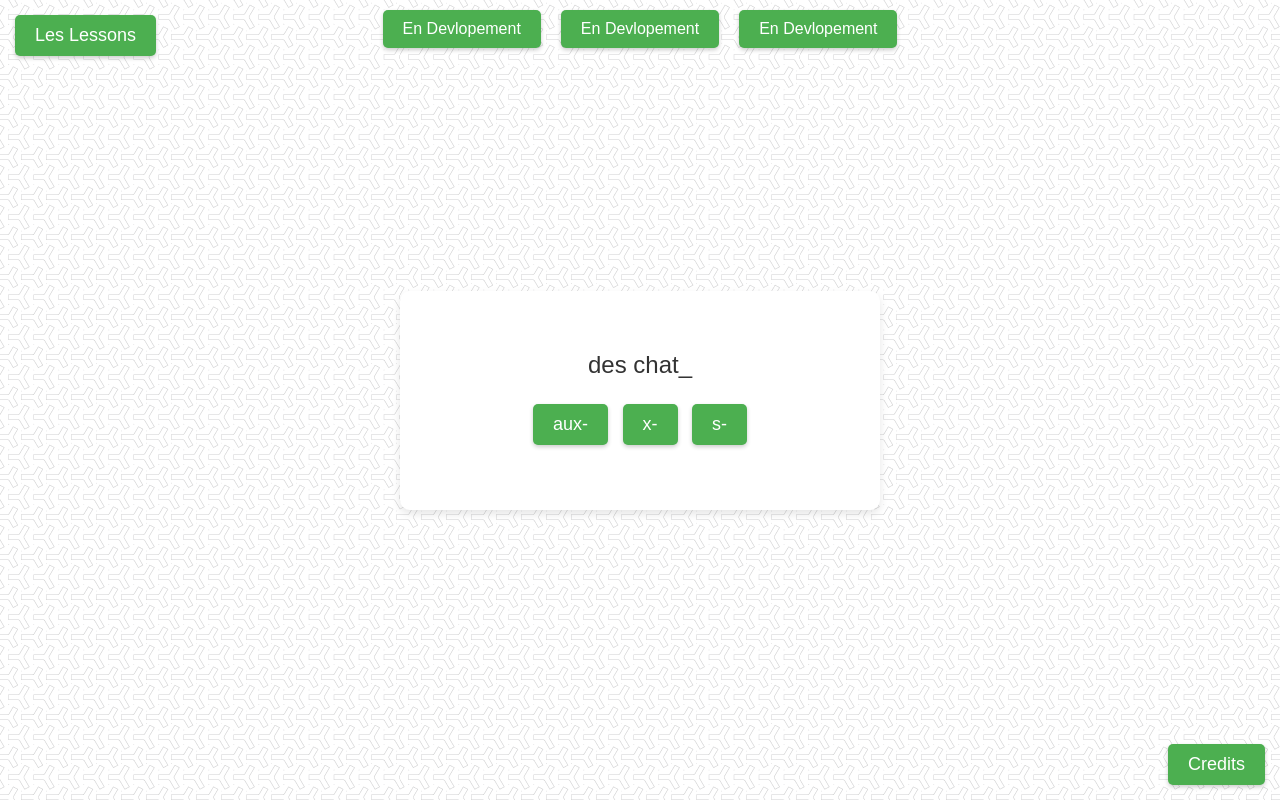
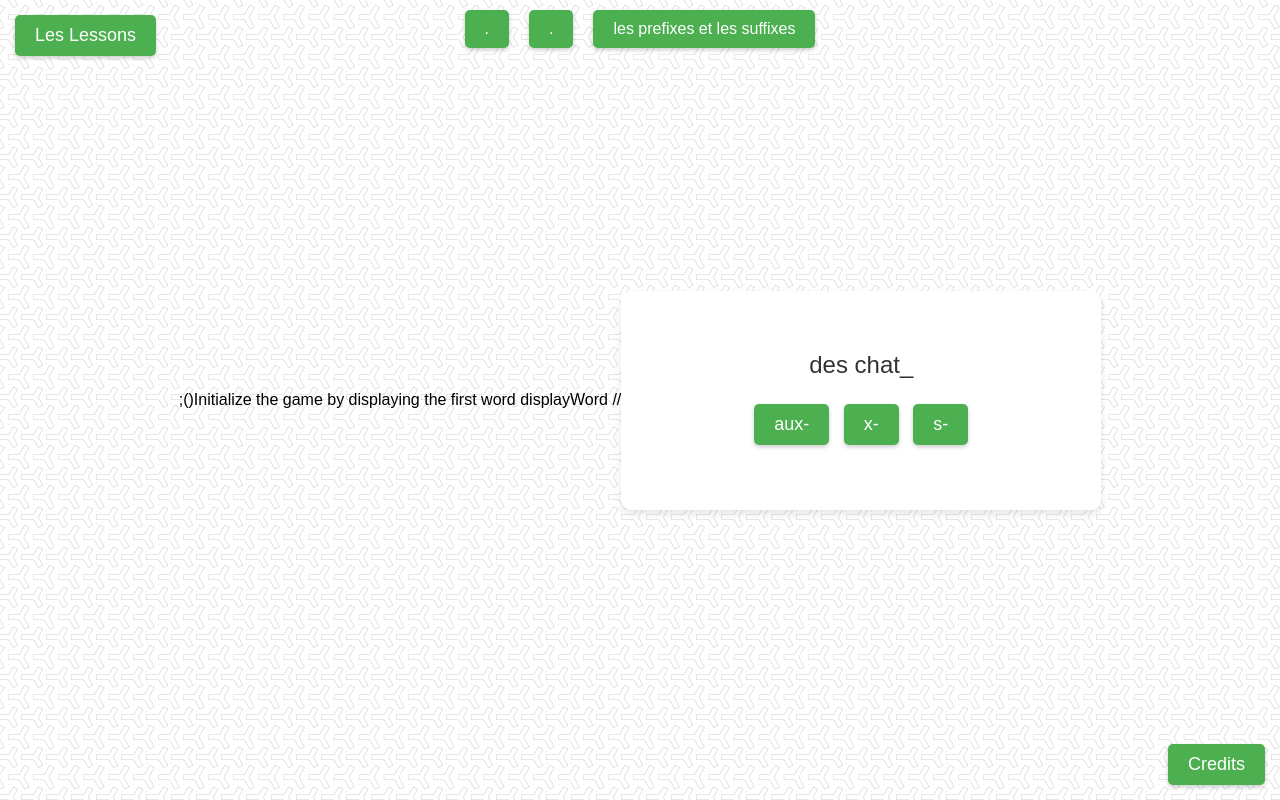
Before and after one commit to infinuts/JulesFerryApp, a plain HTML site: page French/index.html in a window 1280 px wide. Drawn offline with Linux system fonts and the light colour scheme.

Commit message:
index.html

```diff
--- a/French/index.html
+++ b/French/index.html
@@ -2,7 +2,7 @@
 <html lang="ar" dir="rtl">
 <head>
   <meta charset="UTF-8">
-  <title>لعبة الهمزة</title>
+  <title>Jules Ferry</title>
   <style>
     body {
       font-family: 'Arial', sans-serif;
@@ -133,9 +133,9 @@
 </head>
 <body>
   <div class="nav-bar">
-    <button onClick="window.location.href='ismfa3il.html'">En Devlopement</button>
-    <button onClick="window.location.href='maf3oul.html'">En Devlopement</button>
-    <button onClick="window.location.href='ismala.html'">En Devlopement</button>
+    <button onClick="window.location.href='1.html'">les prefixes et les suffixes</button>
+    <button onClick="window.location.href='maf3oul.html'">.</button>
+    <button onClick="window.location.href='ismala.html'">.</button>
 </div>
   <button class="credits-button" onClick="window.location.href='credits.html'">Credits</button>
   <button class="left-button" onClick="window.location.href='lessons.html'">Les Lessons</button>
@@ -153,7 +153,6 @@
       {"word": "_des chape", "correct": "aux"},
       {"word": "_des bate", "correct": "aux"},
       {"word": "_des journ", "correct": "aux"},
-      {"word": "_des jeu", "correct": "x"},
       {"word": "_des table", "correct": "aux"},
       {"word": "_des trav", "correct": "aux"},
       {"word": "_des bijou", "correct": "x"},
@@ -161,33 +160,19 @@
       {"word": "_des anima", "correct": "s"},
       {"word": "_des bureau", "correct": "x"},
       {"word": "_des oiseau", "correct": "x"},
-      {"word": "_des jeu", "correct": "x"},
-      {"word": "_des livre", "correct": "s"},
       {"word": "_des travail", "correct": "s"},
       {"word": "_des chev", "correct": "aux"},
       {"word": "_des bijou", "correct": "x"},
-      {"word": "_des chape", "correct": "aux"},
       {"word": "_des neveu", "correct": "x"},
-      {"word": "_des table", "correct": "aux"},
       {"word": "_des chien", "correct": "s"},
       {"word": "_des trav", "correct": "aux"},
       {"word": "_des oise", "correct": "aux"},
-      {"word": "_des chat", "correct": "s"},
       {"word": "_des animal", "correct": "s"},
       {"word": "_des chevaux", "correct": "aux"},
-      {"word": "_des jeu", "correct": "x"},
       {"word": "_des livre", "correct": "s"},
       {"word": "_des bureau", "correct": "x"},
       {"word": "_des chapeau", "correct": "x"},
       {"word": "_des neveu", "correct": "x"}
-
-
-
-
-
-
-
-
 
       // Add up to 100 words with similar structure
       ];
@@ -235,3 +220,8 @@
   </script>
 </body>
 </html>
+    // Initialize the game by displaying the first word
+    displayWord();
+  </script>
+</body>
+</html>
```
